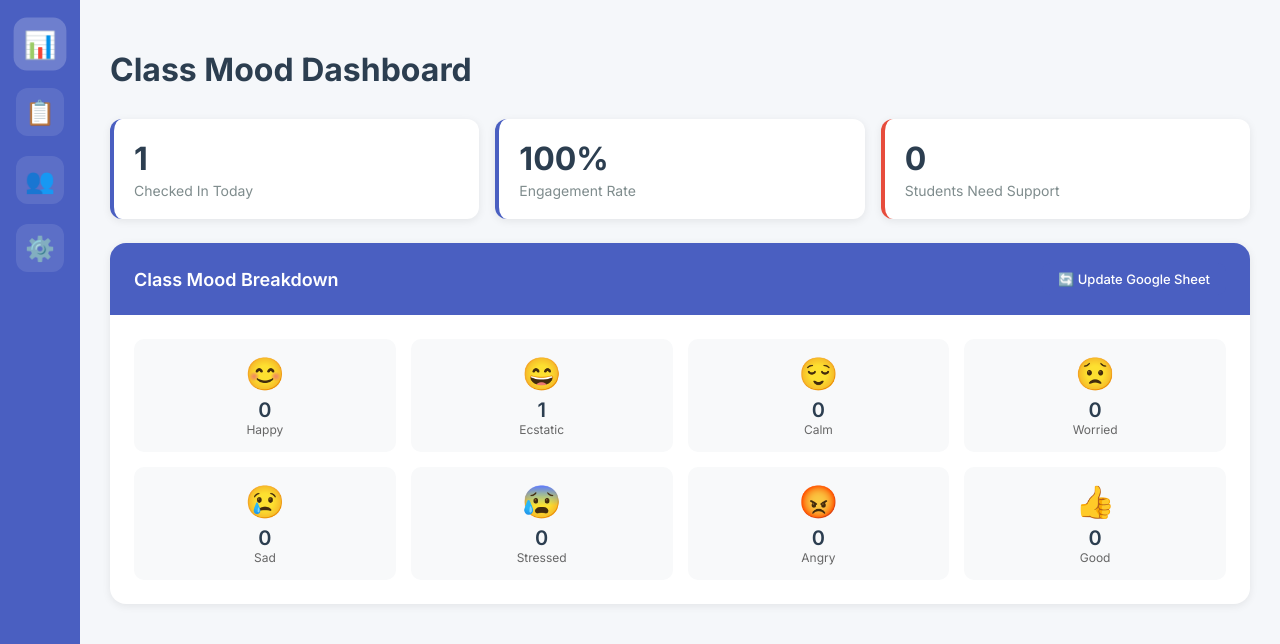
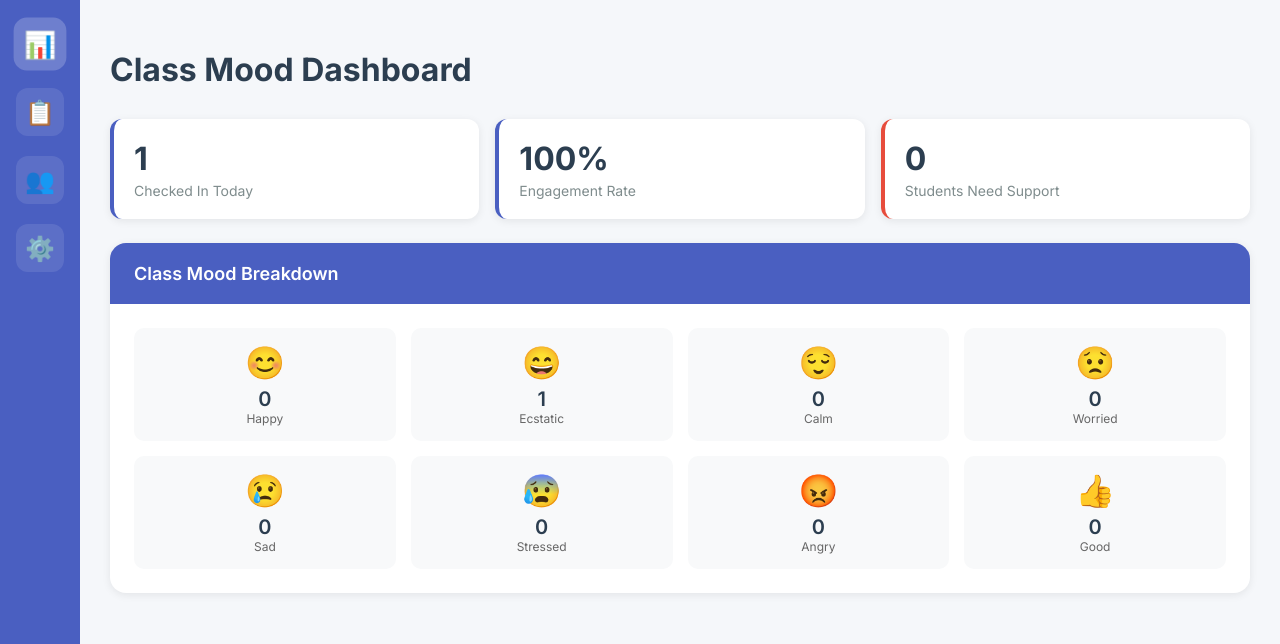
Before and after one commit to Afnan-byte/wellbeing-dashboard, a Django app: page /teacher/dashboard/ in a window 1280 px wide. Shown: the top 644 px of the page. Run offline with Django 5.2, Linux system fonts and the light colour scheme; a user stored in the database is signed in; data comes from the database, SQL or seed files in the repository; both versions use the stored data as it was after the commit.

Commit message:
Add files via upload

```diff
--- a/wellbeing_project/dashboard/urls.py
+++ b/wellbeing_project/dashboard/urls.py
@@ -11,6 +11,5 @@ urlpatterns = [
     path('teacher/students/', views.teacher_students, name='teacher_students'),
     path('teacher/settings/', views.teacher_settings, name='teacher_settings'),
 path('moods_csv/', views.moods_csv, name='moods_csv'),
-path("update_sheet/", views.update_google_sheet, name="update_google_sheet")
 
 ]
--- a/wellbeing_project/dashboard/views.py
+++ b/wellbeing_project/dashboard/views.py
@@ -1,5 +1,4 @@
 import os
-import json
 import csv
 from datetime import datetime, timedelta
 
@@ -11,58 +10,7 @@ from django.contrib.auth.models import User
 from django.db.models import Count
 from django.http import HttpResponse
 
-import gspread
-from google.oauth2.service_account import Credentials
-
 from .models import UserProfile, MoodEntry
-
-
-# ---------- Google Sheets Config ----------
-SCOPES = [
-    "https://www.googleapis.com/auth/spreadsheets",
-    "https://www.googleapis.com/auth/drive"
-]
-
-SHEET_ID = "1Q-cL9MfNygceQxKaGkgeq1Y77L9b3MA-Zk2xQSaCIUQ"
-# ------------------------------------------
-
-
-def _get_credentials_path():
-    """Return path to local service_account.json."""
-    base = settings.BASE_DIR
-    try:
-        return str(base / "credentials" / "service_account.json")
-    except TypeError:
-        return os.path.join(base, "credentials", "service_account.json")
-
-
-def load_gspread_client():
-    """
-    Loads gspread client using:
-      - GOOGLE_SERVICE_ACCOUNT_JSON (Render)
-      - or local credentials file
-    """
-    # Try environment variable JSON first (Render)
-    env_json = os.environ.get("GOOGLE_SERVICE_ACCOUNT_JSON") or os.environ.get("SERVICE_ACCOUNT_JSON")
-
-    if env_json:
-        try:
-            info = json.loads(env_json)
-            client = gspread.service_account_from_dict(info)
-            return client
-        except Exception as e:
-            raise Exception(f"Failed to load service account from environment variable: {e}")
-
-    # Try local file
-    cred_path = _get_credentials_path()
-    if os.path.exists(cred_path):
-        try:
-            client = gspread.service_account(filename=cred_path)
-            return client
-        except Exception as e:
-            raise Exception(f"Failed to load service account from {cred_path}: {e}")
-
-    raise Exception("Service account JSON not found. Add GOOGLE_SERVICE_ACCOUNT_JSON environment variable.")
 
 
 # ----------------- Authentication Views -----------------
@@ -273,48 +221,6 @@ def moods_csv(request):
     return response
 
 
-# ----------------- Google Sheets Sync -----------------
-def push_to_google_sheet():
-    """Push all MoodEntry rows to Google Sheets."""
-    try:
-        client = load_gspread_client()
-    except Exception as e:
-        return False, f"Credentials error: {e}"
-
-    try:
-        sheet = client.open_by_key(SHEET_ID).sheet1
-        sheet.clear()
-
-        header = ["Student Name", "Date", "Mood", "Comment", "Timestamp"]
-        entries = MoodEntry.objects.select_related('user').order_by('-timestamp')
-
-        rows = [
-            [
-                e.user.get_full_name() or e.user.username,
-                str(e.date),
-                e.mood,
-                e.comment or '',
-                e.timestamp.strftime('%Y-%m-%d %H:%M:%S'),
-            ]
-            for e in entries
-        ]
-
-        sheet.update("A1:E1", [header])
-        if rows:
-            sheet.update(f"A2:E{len(rows)+1}", rows)
-
-        return True, "Google Sheet updated successfully"
-
-    except Exception as e:
-        return False, f"Google API error: {e}"
-
-
-@login_required
-def update_google_sheet(request):
-    success, msg = push_to_google_sheet()
-    return HttpResponse(msg if success else f"Error updating sheet: {msg}", status=200 if success else 500)
-
-
 # ----------------- Health / Home Endpoint -----------------
 def home(request):
     return HttpResponse("Wellbeing Dashboard running")
--- a/wellbeing_project/templates/teacher_dashboard.html
+++ b/wellbeing_project/templates/teacher_dashboard.html
@@ -36,12 +36,6 @@
         <div class="card">
             <div class="card-header">
                 <div class="card-title">Class Mood Breakdown</div>
-<a href="{% url 'update_google_sheet' %}"
-   class="btn btn-primary"
-   style="font-size: 13px; padding: 8px 16px;">
-    🔄 Update Google Sheet
-</a>
-
             </div>
 
             <div style="display: grid; grid-template-columns: repeat(4, 1fr); gap: 15px;">
--- a/wellbeing_project/wellbeing_project/settings.py
+++ b/wellbeing_project/wellbeing_project/settings.py
@@ -39,6 +39,7 @@ INSTALLED_APPS = [
     'django.contrib.messages',
     'django.contrib.staticfiles',
     'dashboard',
+    'import_export',
 ]
 
 
```
Also changed, not shown: wellbeing_project/dashboard/admin.py (+32 -3 lines), wellbeing_project/db.sqlite3, 1 other file.
